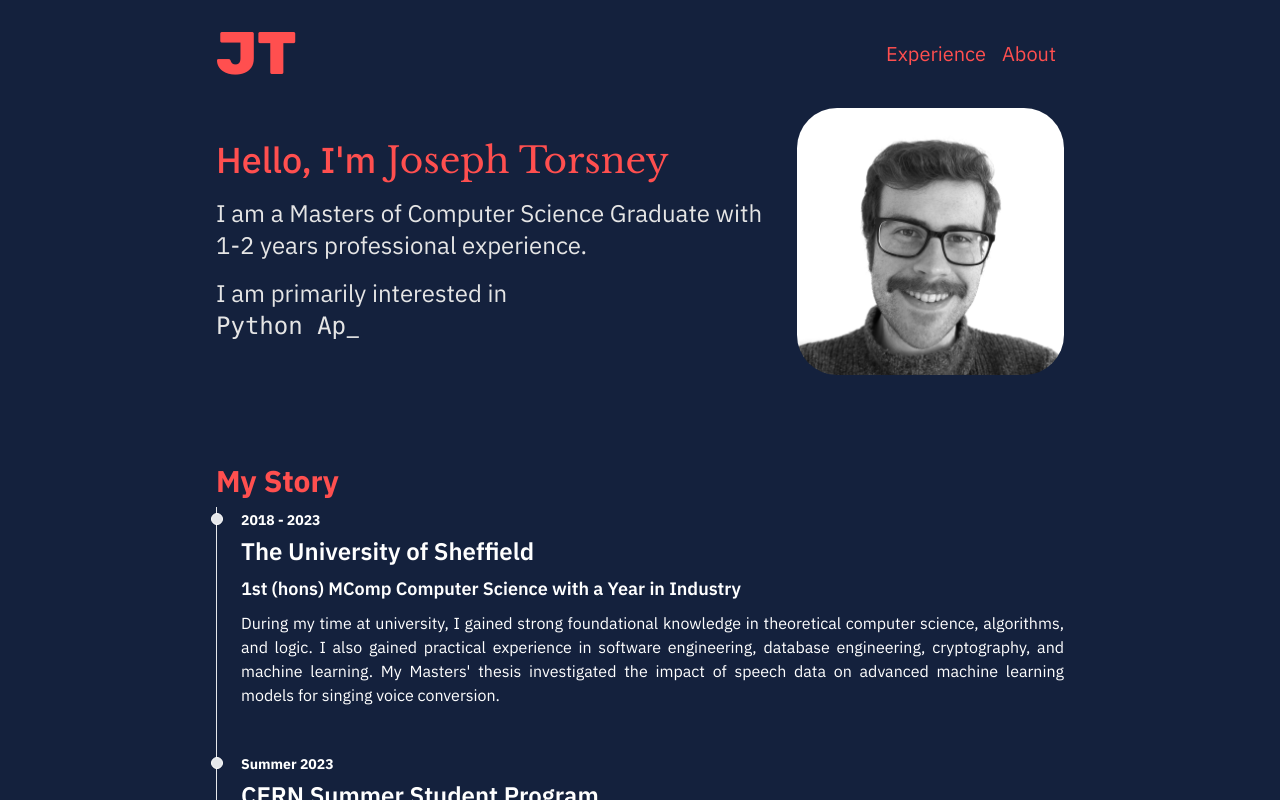
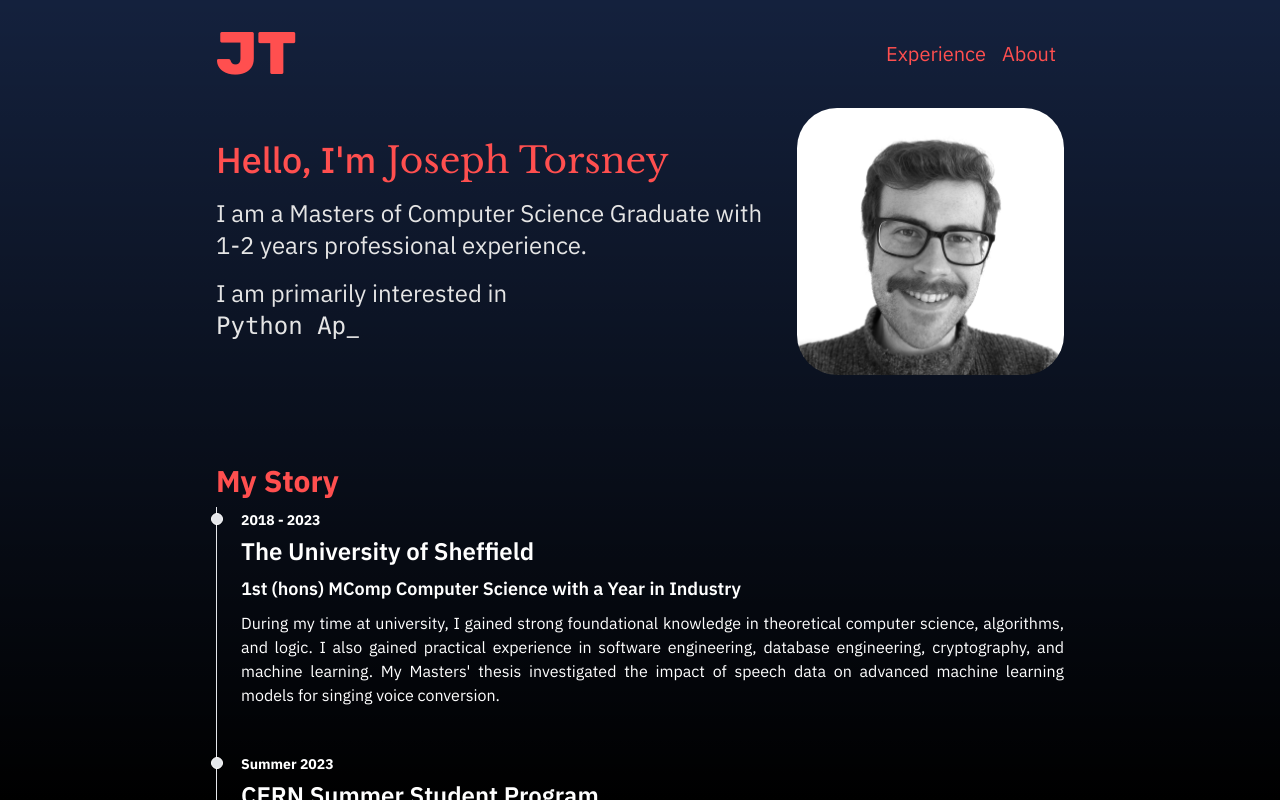
Before and after one commit to joetorsney/blog, a Next.js app: page / in a window 1280 px wide. Shown: the top 800 px of the page. Built offline with nearby package versions, Linux system fonts and the light colour scheme.

Commit message:
Add gradient background

```diff
--- a/src/components/layouts/layout.tsx
+++ b/src/components/layouts/layout.tsx
@@ -32,11 +32,16 @@ interface Props {
 }
 
 const Layout = ({ children }: Props) => (
-  <div className={`${ibm.variable} ${rubik.variable} ${libre_baskerville.variable} font-sans max-w-4xl mx-auto px-4 sm:px-6 flex flex-col h-screen justify-between`}>
-    <Nav />
-    <main className="mb-auto">{children}</main>
-    <Footer />
-  </div>
+  <>
+    <div className="fixed left-0 top-0 -z-10 h-full w-full">
+      <div className="-z-10 h-full w-full bg-primary bg-gradient-to-t from-black"></div>
+    </div>
+    <div className={`${ibm.variable} ${rubik.variable} ${libre_baskerville.variable} font-sans max-w-4xl mx-auto px-4 sm:px-6 flex flex-col h-screen justify-between`}>
+      <Nav />
+      <main className="">{children}</main>
+      <Footer />
+    </div>
+  </>
 )
 
 export default Layout;
--- a/src/nav.tsx
+++ b/src/nav.tsx
@@ -8,8 +8,6 @@ const Nav = () => (
     <div className="flex items-center [&>*]:mx-2">
       <Link href='projects' className='text-secondary hover:text-primary-light'>Experience</Link>
       <Link href='about' className='text-secondary hover:text-primary-light'>About</Link>
-      {/* <Link href='contact' className='text-secondary hover:text-primary-light'>Contact</Link> */}
-      {/* <Link href='blog' className='text-secondary hover:border-b-2 '>✏️ Blog</Link> */}
     </div>
   </div>
 )
--- a/styles/globals.css
+++ b/styles/globals.css
@@ -1,7 +1,7 @@
 @tailwind base;
 @layer base {
     html {
-        @apply text-primary-light bg-primary
+        @apply text-primary-light
     }
 }
 @tailwind components;
--- a/tailwind.config.js
+++ b/tailwind.config.js
@@ -14,7 +14,16 @@ module.exports = {
         'sans': ['var(--font-ibm)'],
         'serif-italic': ['var(--font-libre-italic)'],
         'logo': ['var(--font-rubik)'],
-      }
+      },
+      keyframes: {
+        blink: {
+          '0%, 100%': {opacity: 1},
+          '50%': {opacity: 0}
+        }
+      },
+      animation: {
+        blink: 'blink 0.5s infinite'
+      },
     }
   },
   plugins: [
```
